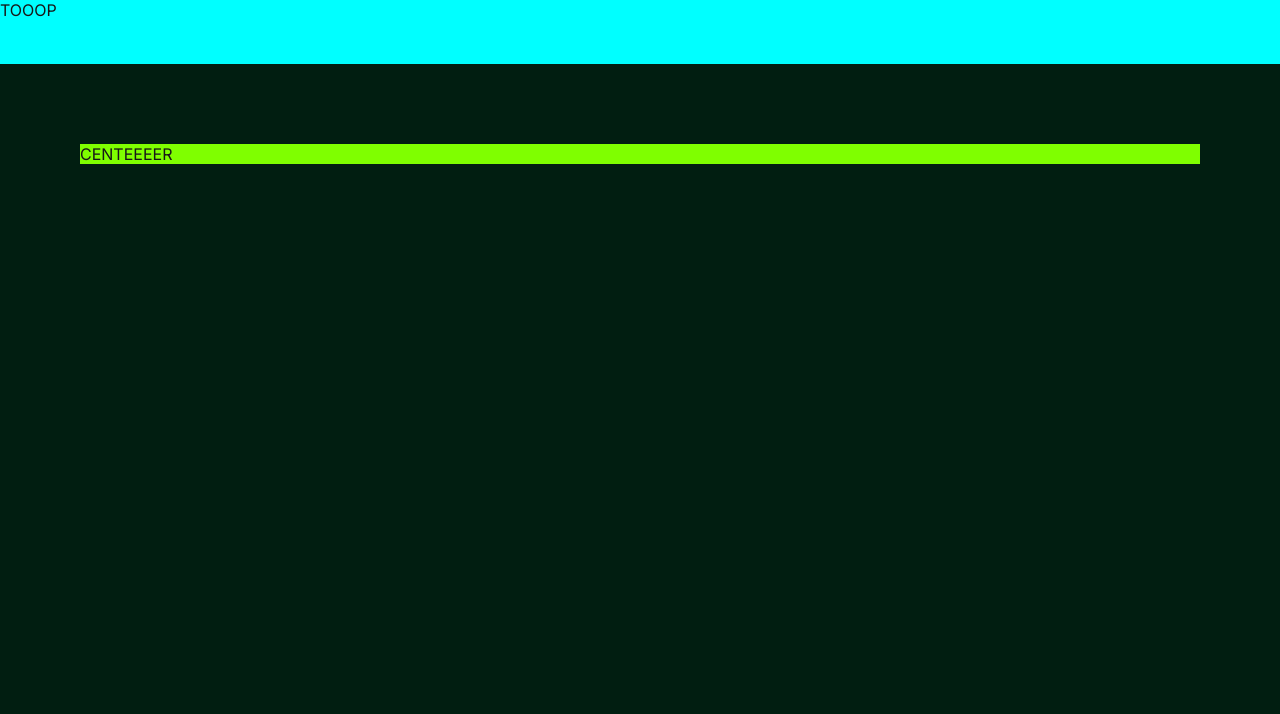
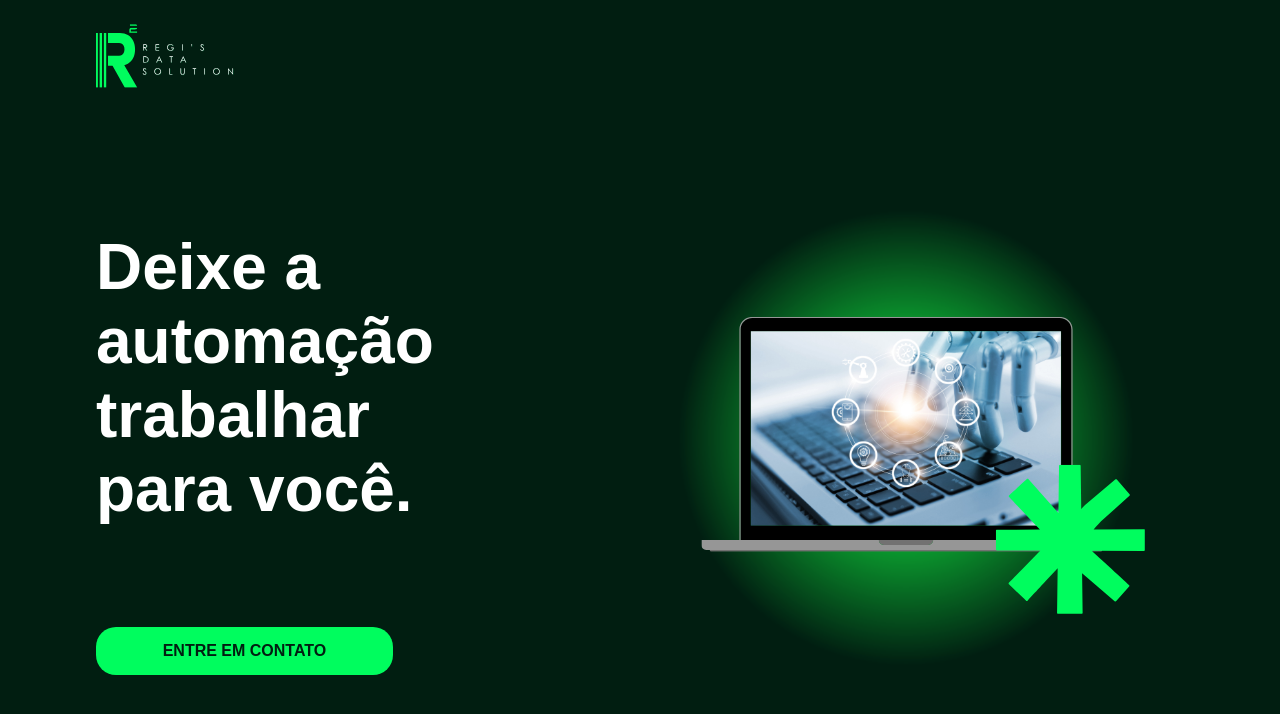
Before and after one commit to ReginaPompeo/R2-Data-Solution, a Next.js app in the folder r2-data-solution/: page /home in a window 1280 px wide. Shown: the top 714 px of the page. Built offline with nearby package versions, Linux system fonts and the light colour scheme.

Commit message:
feat: create Home screen with button

```diff
--- /dev/null
+++ b/r2-data-solution/app/components/marketing_button.module.scss
@@ -0,0 +1,29 @@
+$primary-color: #011e11;
+$secondary-color: #00fd5e;
+$tertiary-color: #ffffff;
+
+$primary-font: 'DM Sans', sans-serif;
+$secondary-font: 'Roboto', sans-serif;
+
+.button {
+    background-color: $secondary-color;
+    padding: 5px 15px;
+    border: none;
+    border-radius: 20px;
+    cursor: pointer;
+    transition: background 0.4s ease-in-out;
+    color: $primary-color;
+    width: 80%;
+    font: $secondary-font;
+    font-size: 1rem;
+    font-weight: bold;
+    max-height: 3rem;
+    border: 3.5px solid transparent;
+
+
+    &:hover {
+        background-color: $primary-color;
+        color: $tertiary-color;
+        border-color: $secondary-color;
+    }
+}
--- /dev/null
+++ b/r2-data-solution/app/components/marketing_button.tsx
@@ -0,0 +1,23 @@
+"use client";
+import React from "react";
+import styles from './marketing_button.module.scss'
+
+interface MarketingButtonProps{
+    phone: string;
+    message?: string;
+}
+
+const MarketingButton: React.FC<MarketingButtonProps> = ({phone, message = ""}) => {
+    const handleClick = () => {
+        const url = `https://wa.me/${phone}?text=${encodeURIComponent(message)}`;
+        window.open(url, "_blank");
+    };
+
+    return (
+        <button className={styles.button} onClick={handleClick}>
+            ENTRE EM CONTATO
+        </button>
+    );
+};
+
+export default MarketingButton;
--- a/r2-data-solution/app/home/home.module.scss
+++ b/r2-data-solution/app/home/home.module.scss
@@ -1,18 +1,84 @@
+$primary-color: #011e11;
+$secondary-color: #00fd5e;
+$tertiary-color: #ffffff;
+
+$primary-font: 'DM Sans', sans-serif;
+$secondary-font: 'Poppins', sans-serif;
+
+
 .homeContainer{
     display: flex;
     height: 100vh;
-    background-color: #011e11;
+    background-color: $primary-color;
     flex-direction: column;
+    padding: 0 3rem;
 }
 
 .topContainer{
-    background-color: aqua;
-    min-height: 4rem;
-    max-height: 5rem;
+    min-height: 5rem;
+    max-height: 15rem;
+    width: 100%;
 }
 
+.logoContainer {
+    position: relative; // Necessário para o `fill` do Next.js funcionar
+    min-height: 5rem;
+    height: auto;
+    width: 30%;
+  }
+
+  .logo {
+    object-fit:cover; // Ou `cover` se quiser cobrir todo o espaço
+    max-width: 10rem;
+    max-height: 5rem;
+    margin-left: 3rem;
+    margin-top: 1rem;
+ }
+
 .centerContainer{
-    background-color: chartreuse;
     align-items: center;
-    margin: 5rem;
+    justify-content: space-between;
+    margin: 3rem;
+    display: flex;
+    gap: 10rem;
+    height: 100%;
 }
+
+.leftContainer{
+    width: 40%;
+    height: 100%;
+    flex-direction: column;
+    gap: 2rem;
+}
+
+.title{
+    display: flex;
+    height: 80%;
+    font-family: $primary-font;
+    font-size: 4rem;
+    font-weight: bold;
+    color: white;
+    align-items: center;
+}
+
+.buttonContainer {
+    height: 20%;
+    display: flex;
+    justify-content: flex-start; /* Alinha os itens à esquerda */
+}
+
+.rightContainer {
+    display: flex;
+    justify-content: center; /* Centraliza o conteúdo horizontalmente */
+    align-items: center; /* Centraliza o conteúdo verticalmente */
+    width: 60%;
+    height: 100%; /* Evita que a div estique demais */
+}
+
+.banner {
+    max-width: 60rem; /* Limita a largura máxima */
+    width: 100%; /* Ajusta dinamicamente sem ultrapassar `max-width` */
+    max-height: 60rem;
+    height: auto;
+    object-fit: contain; /* Garante que a imagem se ajuste dentro do container */
+}
--- a/r2-data-solution/app/home/page.tsx
+++ b/r2-data-solution/app/home/page.tsx
@@ -1,13 +1,35 @@
 import styles from './home.module.scss';
+import React from "react";
+import Image from "next/image";
+import Logo from '../../public/logo-r2.svg';
+import MarketingButton from '@/components/marketing_button';
+import ImageBanner from '../../public/photo-banner.svg';
+
 
 export default function Home(){
     return (
         <div className={styles.homeContainer}>
             <div className={styles.topContainer}>
-                TOOOP
+                <div className={styles.logoContainer}>
+                    <div>
+                        <Image src={Logo} alt="Logo" fill className={styles.logo} />
+                    </div>
+                </div>
             </div>
             <div className={styles.centerContainer}>
-                    CENTEEEER
+                <div className={styles.leftContainer}>
+                    <div className={styles.title}>
+                        Deixe a automação trabalhar para você.
+                    </div>
+                    <div className={styles.buttonContainer}>
+                        <MarketingButton phone="5511992391941" message="Olá! Quero saber mais sobre os serviços." />
+                    </div>
+                </div>
+                <div className={styles.rightContainer}>
+                    <div>
+                        <Image src={ImageBanner} alt="Banner" className={styles.banner} />
+                    </div>
+                </div>
             </div>
         </div>
     )
```
Also changed, not shown: r2-data-solution/public/logo-r2.svg (added), r2-data-solution/public/photo-banner.svg (added).
